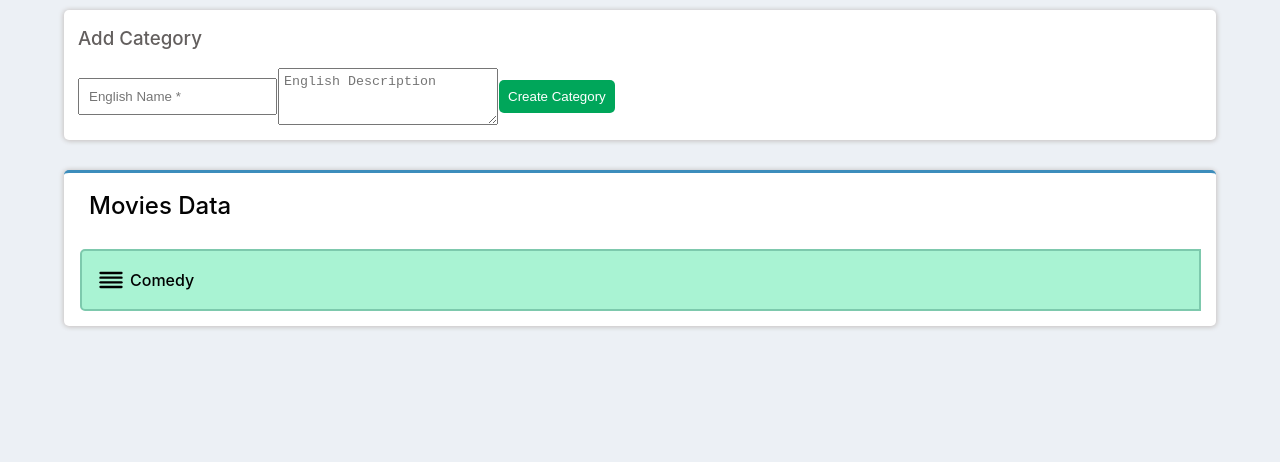
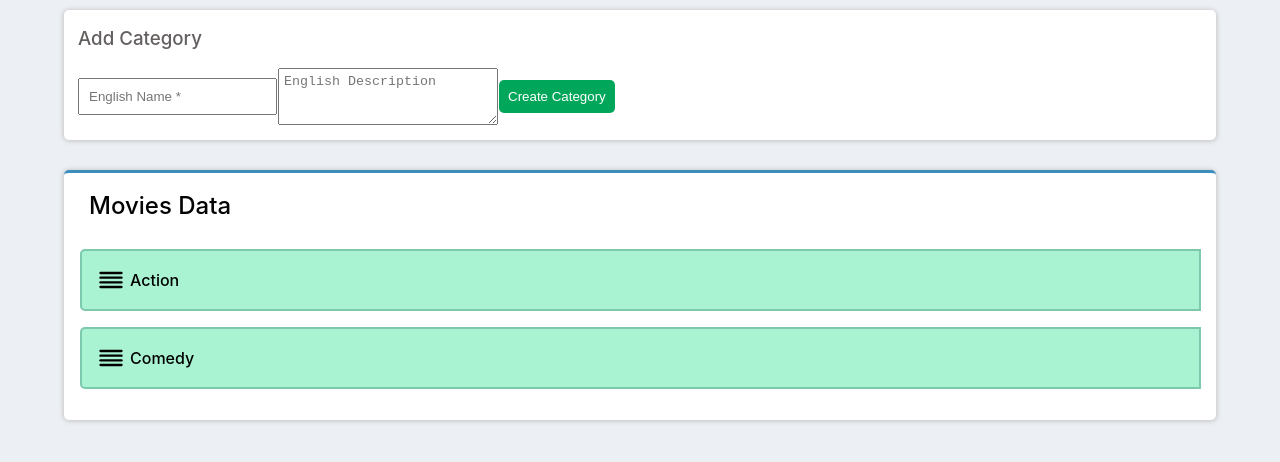
Before and after one commit to mahmoud-sayed/CRUD-System-Using---ReactJS---Hooks---props-passing-data, a React (Create React App) app: page / in a window 1280 px wide. Shown: the top 462 px of the page. Built offline with nearby package versions, Linux system fonts and the light colour scheme; data requests are answered from the project's data file.

Commit message:
passed the props from parents to cahildes and renderd the data but face error will check it with my coworker

```diff
--- a/src/components/categories/index.jsx
+++ b/src/components/categories/index.jsx
@@ -11,41 +11,18 @@ const Categories = (props) => {
     //hooks
     const [isActive, setIsActive] = useState(false);
 
+
     const show = () => {
         return setIsActive((e) => !isActive);
     }
 
-    const category = () => {
-        props.data.forEach(category => {
-            return (
-                <div className="category" onClick={show}>
-                    <FiAlignJustify className='item' />
-                    <p>Comedy</p>
-                </div>
-            );
-            console.log(props.data)
-        })
-    };
+
     return (
         <React.Fragment>
             <div className="category-wrapper" >
-                {category}
-                {isActive && (
-                    <React.Fragment>
-                        <div className="add-movie-wrapper">
-
-                            <div className="container">
-                                <AddMovie />
-                            </div>
-                            <Movies />
-                        </div>
-                    </React.Fragment>
-                )}
-            </div>
-            <div className="category-wrapper" >
                 <div className="category" onClick={show}>
                     <FiAlignJustify className='item' />
-                    <p>Comedy</p>
+                    <p>{props.data.name ? props.data.name : ''}</p>
                 </div>
                 {isActive && (
                     <React.Fragment>
@@ -54,12 +31,16 @@ const Categories = (props) => {
                             <div className="container">
                                 <AddMovie />
                             </div>
-                            <Movies />
+                            <Movies movies={props.data.movies[0]} />
+                            <Movies movies={props.data.movies[1]} />
+                            <Movies movies={props.data.movies[2]} />
+                            <Movies movies={props.data.movies[3]} />
+
                         </div>
                     </React.Fragment>
-
                 )}
             </div>
+
         </React.Fragment>
 
     );
--- a/src/components/categories/style.scss
+++ b/src/components/categories/style.scss
@@ -1,5 +1,6 @@
 @import './../../global/global-style.scss';
 .category-wrapper {
+    margin-bottom: 1rem;
     .category {
         display: flex;
         flex-direction: row;
--- a/src/components/movieInfo/index.jsx
+++ b/src/components/movieInfo/index.jsx
@@ -1,17 +1,17 @@
 import React from 'react';
 import './style.scss';
 
-const MovieInfo = () => {
+const MovieInfo = (props) => {
 
     return (
         <div className="movie-info">
             <div className="name">
                 <h3>Movie Name</h3>
-                <p>Movie name</p>
+                <p>{props.movieInfo.name}</p>
             </div>
             <div className="description">
                 <h3>Description</h3>
-                <p>Movie Description</p>
+                <p>{props.movieInfo.description}</p>
             </div>
         </div>
     );
--- a/src/components/movies/index.jsx
+++ b/src/components/movies/index.jsx
@@ -8,7 +8,7 @@ import { FiAlignJustify } from "react-icons/fi";
 import MovieInfo from './../movieInfo';
 
 
-const Movies = () => {
+const Movies = (props) => {
     const [isActive, setIsActive] = useState(false);
 
     const show = () => {
@@ -21,7 +21,7 @@ const Movies = () => {
                 <div className="movie" onClick={show}>
                     <div className="movie-name">
                         <FiAlignJustify className='item' />
-                        <p>MoveName</p>
+                        <p>{props.movies.name}</p>
                     </div>
                     <div className="action-buttons">
                         <button className="edit">Edit</button>
@@ -29,7 +29,7 @@ const Movies = () => {
                     </div>
                 </div>
                 {isActive && (
-                    <MovieInfo />
+                    props.movies && <MovieInfo moviesInfo={props.movies} />
                 )}
             </div>
         </div>
--- a/src/pages/index.jsx
+++ b/src/pages/index.jsx
@@ -17,7 +17,9 @@ const Page = (props) => {
             <div className="movies-wrapper">
                 <h2>Movies Data</h2>
                 <div className="categories-wrapper">
-                    <Categories data={props.data} />
+                    {props.data[0] && <Categories data={props.data[0]} />}
+                    {props.data[1] && <Categories data={props.data[1]} />}
+
                 </div>
             </div>
         </div>
```
